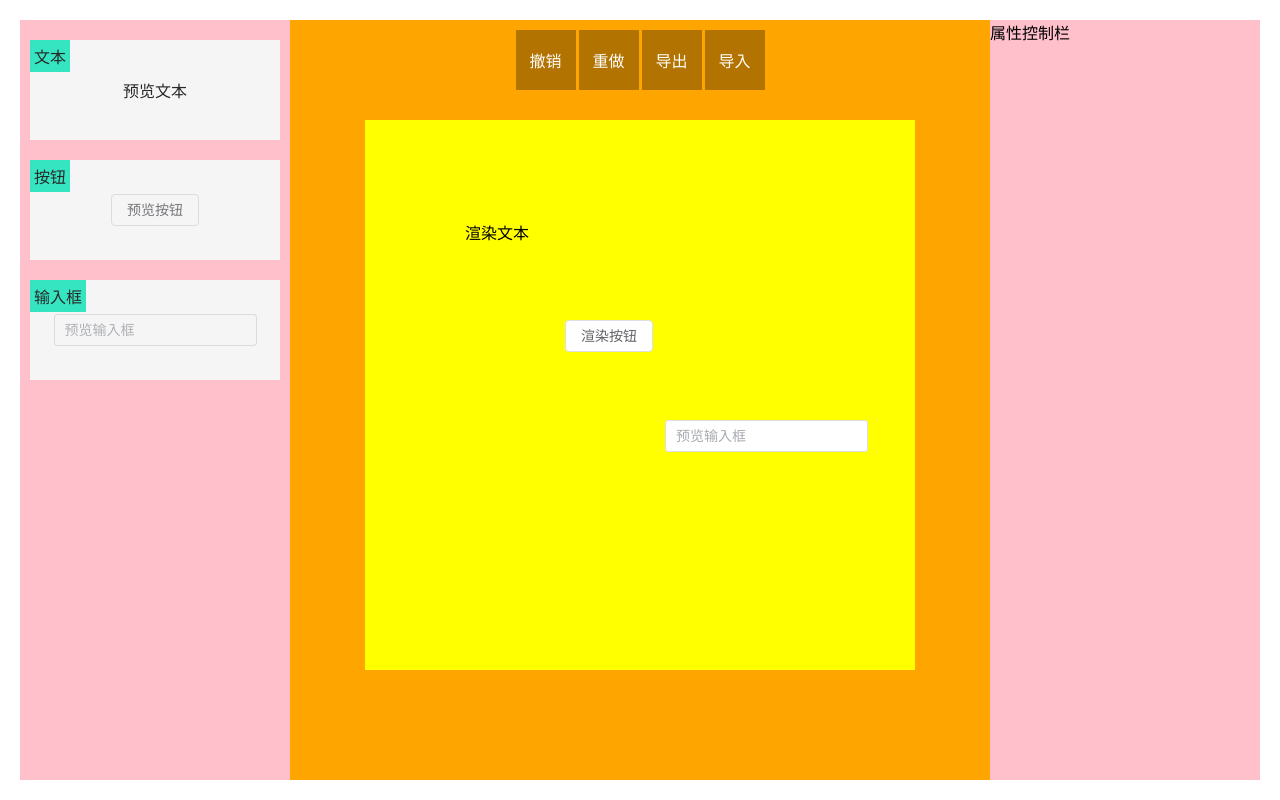
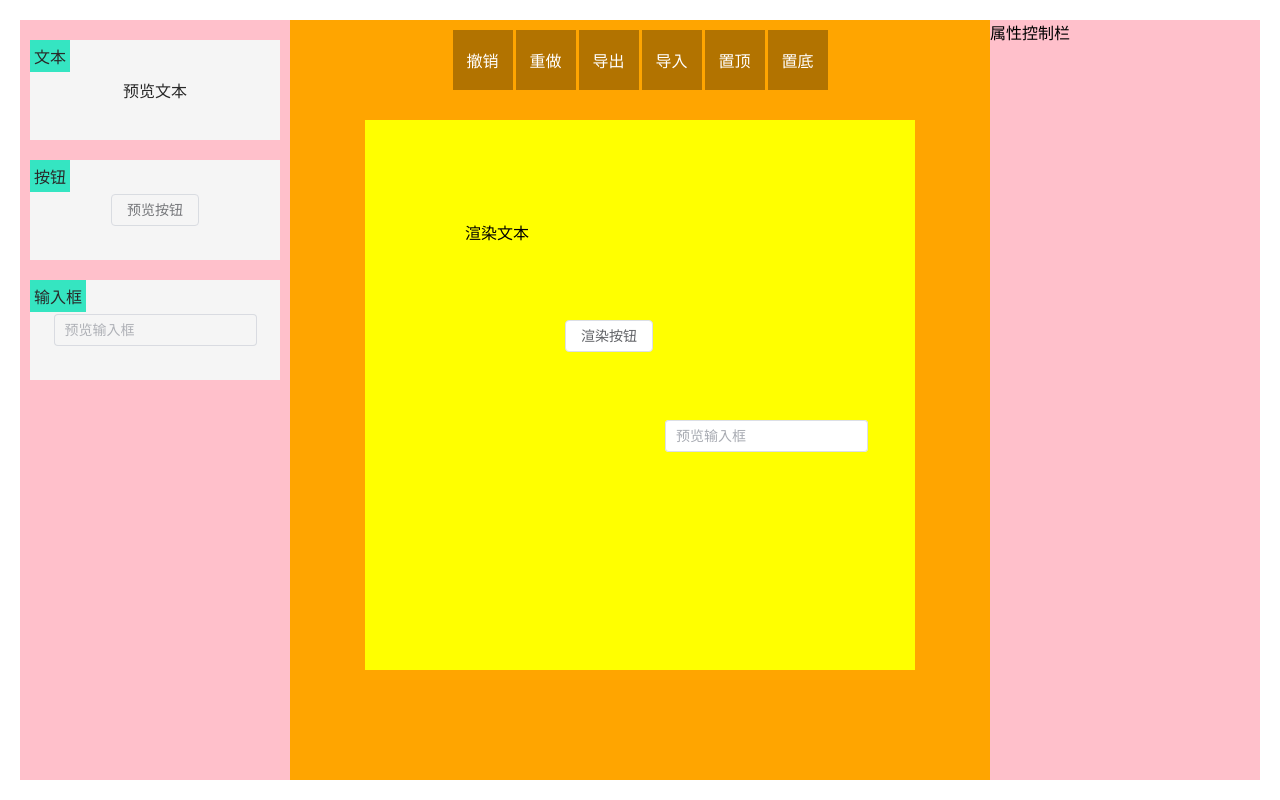
Before and after one commit to helowin-wd/low-code-vue3, a Vue app: page / in a window 1280 px wide. Built offline with nearby package versions, Linux system fonts and the light colour scheme.

Commit message:
add: 新增置顶置底功能

```diff
--- a/src/packages/editor.jsx
+++ b/src/packages/editor.jsx
@@ -43,7 +43,7 @@ export default defineComponent({
     const { mousedown, markLine } = useBlockDragger(focusData, lastSelectBlock, data)
 
     // 按钮工具栏
-    const { commands } = useCommand(data)
+    const { commands } = useCommand(data, focusData)
     const buttons = [
       { label: '撤销', icon: '', handler: () => commands.undo() },
       { label: '重做', icon: '', handler: () => commands.redo() },
@@ -68,11 +68,13 @@ export default defineComponent({
             footer: true,
             onConfirm(text) {
               // data.value = JSON.parse(text); // 这样去更改无法保留历史记录
-              commands.updateContainer(JSON.parse(text));
+              commands.updateContainer(JSON.parse(text))
             }
           })
         }
-      }
+      },
+      { label: '置顶', icon: '', handler: () => commands.placeTop() },
+      { label: '置底', icon: '', handler: () => commands.placeBottom() }
     ]
 
     return () => (
--- a/src/packages/useCommand.js
+++ b/src/packages/useCommand.js
@@ -7,7 +7,7 @@ import { onUnmounted } from 'vue'
  *
  * @returns
  */
-export function useCommand(data) {
+export function useCommand(data, focusData) {
   /**
    * 【状态】：前进后退需要的指针
    *
@@ -155,6 +155,82 @@ export function useCommand(data) {
     }
   })
 
+  /**
+   * 置顶操作
+   */
+  registry({
+    name: 'placeTop',
+    pushQueue: true,
+    execute() {
+      let before = deepcopy(data.value.blocks)
+      // 置顶就是在所有的block中找到最大的zIndex
+      let after = (() => {
+        let { focusArr, unFocusArr } = focusData.value
+        let maxZIndex = unFocusArr.reduce((prev, block) => {
+          return Math.max(prev, block.zIndex)
+        }, -Infinity)
+
+        console.log({ focusArr, unFocusArr, maxZIndex })
+
+        // 让当前选中的比最大的+1
+        focusArr.forEach(block => (block.zIndex = maxZIndex + 1))
+        return data.value.blocks
+      })()
+      return {
+        undo: () => {
+          // 如果当前blocks 前后一致 则不会更新 => 解决方案👆 深拷贝
+          data.value = { ...data.value, blocks: before }
+        },
+        redo: () => {
+          data.value = { ...data.value, blocks: after }
+        },
+
+      }
+    }
+  })
+
+  /**
+   * 置底操作
+   */
+  registry({
+    name: 'placeBottom',
+    pushQueue: true,
+    execute() {
+      let before = deepcopy(data.value.blocks)
+      // 置顶就是在所有的block中找到最大的zIndex
+      let after = (() => {
+        let { focusArr, unFocusArr } = focusData.value
+        let minZIndex = unFocusArr.reduce((prev, block) => {
+          return Math.min(prev, block.zIndex)
+        }, Infinity) - 1;
+
+        /**
+         * 不能直接-1 因为index 不能出现负值 负值就看不到组件了
+         *
+         * 解决方案：这里如果是负值，则让每选中的向上，自己变成0
+         */
+        if(minZIndex < 0) {
+          const dur = Math.abs(minZIndex);
+          minZIndex = 0;
+          unFocusArr.forEach(block => block.zIndex += dur)
+        }
+        // 控制选中的值
+        focusArr.forEach(block => (block.zIndex = minZIndex))
+        return data.value.blocks
+      })()
+      return {
+        undo: () => {
+          // 如果当前blocks 前后一致 则不会更新 => 解决方案👆 深拷贝
+          data.value = { ...data.value, blocks: before }
+        },
+        redo: () => {
+          data.value = { ...data.value, blocks: after }
+        },
+
+      }
+    }
+  })
+
   // 键盘事件
   const keyboardEvent = (() => {
     const keyCodes = {
```
